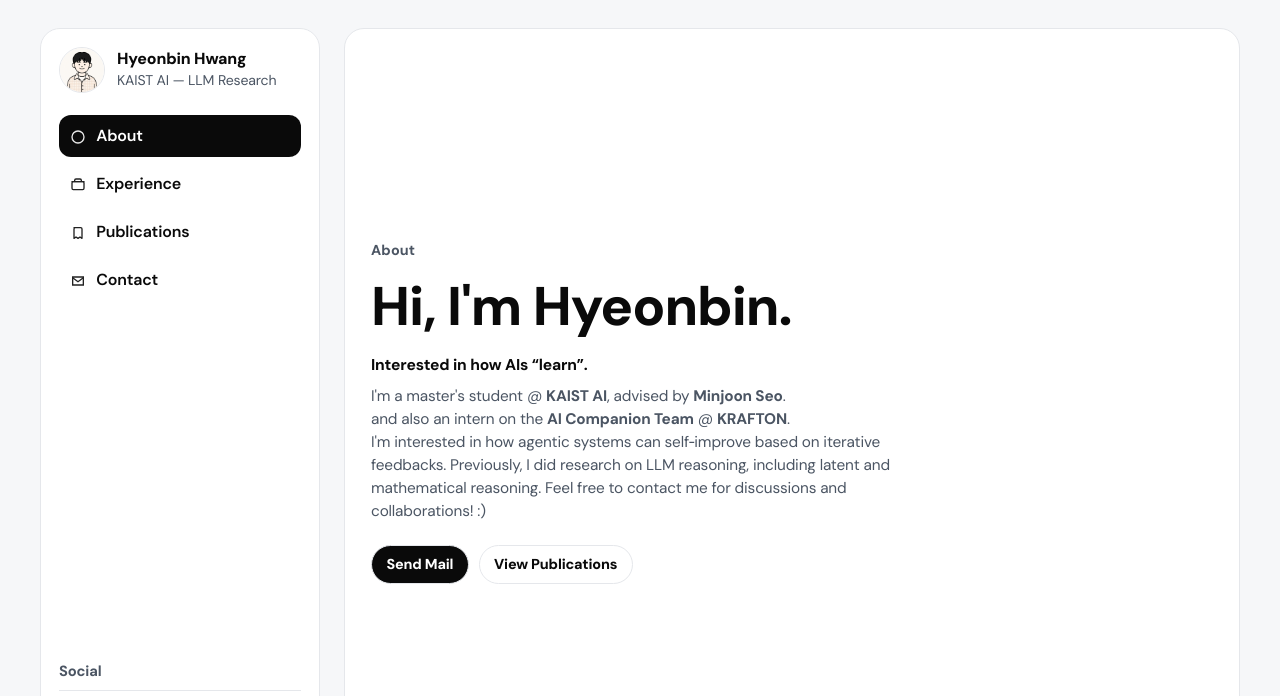
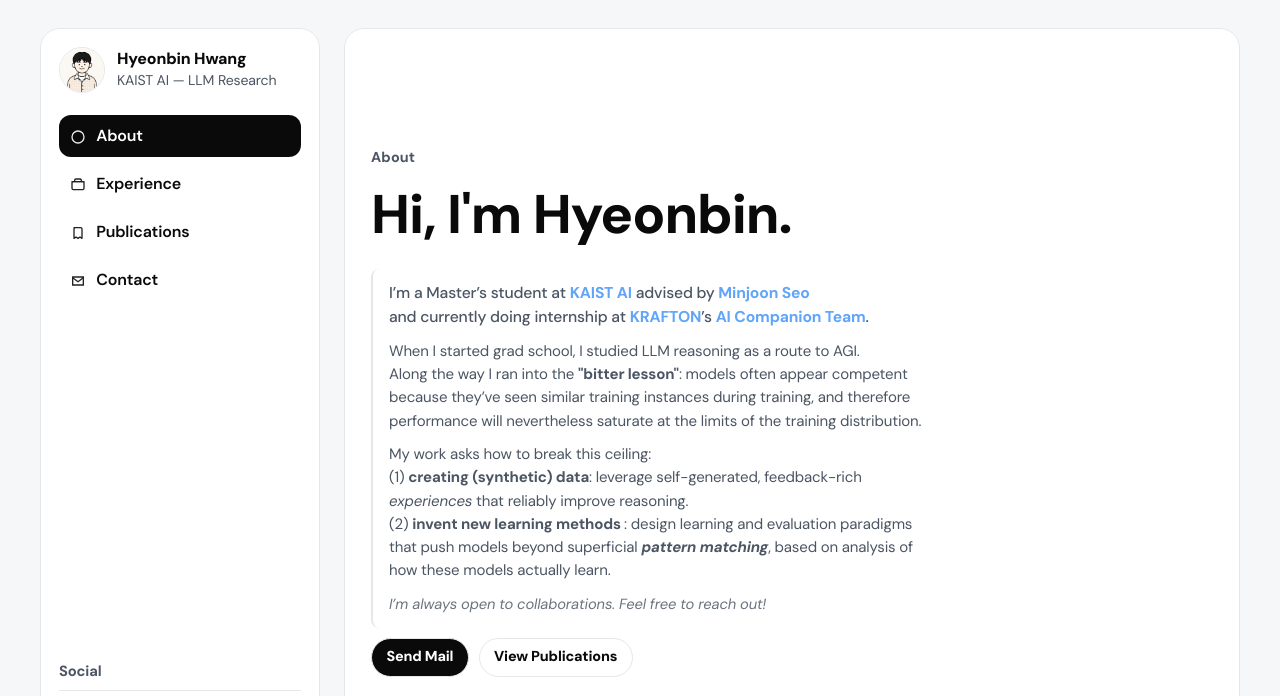
Before and after one commit to hbin0701/hbin0701.github.io, a plain HTML site: page index.html in a window 1280 px wide. Shown: the top 696 px of the page. Drawn offline with Linux system fonts and the light colour scheme; a web font is replaced by a local one.

Commit message:
update intro

```diff
--- a/index.html
+++ b/index.html
@@ -125,21 +125,52 @@
             <section id="about" class="panel panel-hero reveal">
                 <div class="panel-inner">
                     <div class="hero-wrap">
+                        <div class="hero-headwrap">
                             <div class="hero-intro">
                                 <p class="eyebrow">About</p>
                             </div>
                             <h2 class="headline hero-head">Hi, I'm Hyeonbin.</h2>
-                        <p class="subhead"><span class="highlight">Interested in how AIs “learn”.</span></p>
-                        <p class="lede">I'm a master's student @ <b>KAIST AI</b>, advised by <b>Minjoon Seo</b>.
-                            <br /> and also an intern on the <b>AI Companion Team</b> @ <b>KRAFTON</b>. <br /> I'm
-                            interested in how agentic systems can self‑improve based on iterative feedbacks.
-                            Previously, I did research on LLM reasoning, including latent and mathematical reasoning.
-                            Feel free to contact me for discussions and collaborations! :) </br>
+                            <blockquote class="md-quote">
+                                <p class="quote-lead"><span>I’m a Master’s student at <a class="palette-blue"
+                                            href="https://gsai.kaist.ac.kr/" target="_blank" rel="noopener"><b>KAIST
+                                                AI</b></a> advised by <a class="palette-blue"
+                                            href="https://scholar.google.com/citations?user=zYze5fIAAAAJ&hl=en"
+                                            target="_blank" rel="noopener"><b>Minjoon
+                                                Seo</b></a><br /> and currently doing internship at <a
+                                            class="palette-blue" href="https://krafton.com/en/games/" target="_blank"
+                                            rel="noopener"><b>KRAFTON</b></a>’s
+                                        <a class="palette-blue" href="https://www.youtube.com/watch?v=wEKUSMqrbzQ"
+                                            target="_blank" rel="noopener"><b>AI Companion Team</b></a>.</span>
                                 </p>
 
+                                <p>When I started grad school, I studied LLM reasoning as a route to AGI. </br> Along
+                                    the way
+                                    I ran into the <b>"bitter lesson"</b>: models often appear competent because they’ve
+                                    seen similar training instances during training, and therefore performance will
+                                    nevertheless saturate
+                                    at the limits of the training distribution.</p>
+
+                                <p>My work asks how to break this ceiling: <br />
+
+                                    (1) <b>creating
+                                        (synthetic)
+                                        data</b>:
+                                    leverage self-generated,
+                                    feedback-rich <i>experiences</i> that reliably improve reasoning. <br /> (2)
+                                    <b>invent new learning methods
+                                    </b>:
+                                    design learning and evaluation paradigms that push models beyond
+                                    superficial
+                                    <b><i>pattern matching</i></b>, based on analysis of how these models actually
+                                    learn.
+                                </p>
+
+                                <p class="quote-note">I’m always open to collaborations. Feel free to reach out! </p>
+                            </blockquote>
                             <div class="cta-row">
                                 <a class="btn" href="mailto:hbin0701@kaist.ac.kr">Send Mail</a>
                                 <a class="btn ghost" href="#publications">View Publications</a>
+                            </div>
                         </div>
                     </div>
                 </div>
@@ -156,7 +187,8 @@
                                             class="flag-subtitle">AI Companion Team</span></span>
                                     <span class="time-wrapper"><span class="time">2025 ~</span></span>
                                 </div>
-                                <div class="desc">PUBG Ally <br />(May ~ Feb.)</div>
+                                <div class="desc"><a href="https://www.youtube.com/watch?v=wEKUSMqrbzQ" target="_blank"
+                                        rel="noopener">PUBG Ally</a> <br />(May ~ Feb.)</div>
                             </div>
                         </li>
                         <li>
--- a/script.js
+++ b/script.js
@@ -43,32 +43,7 @@ document.addEventListener('DOMContentLoaded', () => {
   showPanel(initial);
   history.replaceState(null, '', `#${initial}`);
 
-  // Typing effect for hero headline
-  const typeHero = () => {
-    const head = document.querySelector('.hero-head');
-    if (!head) return;
-    const full = head.getAttribute('data-full') || head.textContent.trim();
-    head.setAttribute('data-full', full);
-    head.textContent = '';
-    const caret = document.createElement('span');
-    caret.className = 'typing-caret';
-    head.appendChild(caret);
-    let i = 0;
-    const tick = () => {
-      if (!head.isConnected) return; // safety
-      if (i <= full.length) {
-        head.firstChild && head.firstChild.nodeType === 3 && head.removeChild(head.firstChild);
-        caret.insertAdjacentText('beforebegin', full.slice(0, i));
-        i += 1;
-        setTimeout(tick, i < 6 ? 80 : 45); // slightly faster as it goes
-      } else {
-        // keep caret blinking
-      }
-    };
-    tick();
-  };
-
-  if (initial === 'about') setTimeout(typeHero, 150);
+  // Remove typing effect for a cleaner, calmer hero headline
 
   // Animate experience cards when visible
   const animEls = document.querySelectorAll('.animate-on-show, .tl-content');
--- a/styles.css
+++ b/styles.css
@@ -410,35 +410,113 @@ a:hover {
     margin-bottom: 12px;
 }
 
-.subhead {
-    margin: 0 0 8px;
-    color: var(--muted);
-    font-size: .98rem;
-}
-
-.highlight {
-    position: relative;
+/* subhead/highlight styles removed */
+
+/* About layout enhancements */
+.hero-headwrap {
+    display: grid;
+    align-content: start;
+}
+
+/* removed lede-2 (second paragraph) styling */
+
+/* remove research card styles */
+
+/* Badges: calmer contrast, tighter spacing */
+.badge-group {
+    gap: 8px;
+    margin: 10px 0 10px;
+}
+
+.badge {
+    background: var(--bg-soft);
+    border-color: var(--border);
     color: var(--ink);
     font-weight: 700;
 }
 
-.highlight::after {
+/* Key points: subtle bullets */
+.key-points {
+    list-style: none;
+    padding-left: 0;
+}
+
+.key-points li {
+    position: relative;
+    padding-left: 14px;
+}
+
+.key-points li::before {
     content: "";
     position: absolute;
     left: 0;
-    right: 0;
-    bottom: 2px;
-    height: 0.6em;
-    background: linear-gradient(180deg, rgba(255, 235, 59, .0) 0%, rgba(255, 235, 59, .45) 100%);
-    z-index: -1;
-    border-radius: 4px;
-}
-
-.lede {
-    margin: 0 0 12px;
-    color: var(--muted);
-    font-size: .96rem;
-}
+    top: 0.65em;
+    width: 6px;
+    height: 6px;
+    border-radius: 999px;
+    background: var(--ink);
+    opacity: .2;
+}
+
+/* Markdown-like blockquote for About */
+.md-quote {
+    margin: 8px 0 0;
+    padding: 12px 14px 12px 16px;
+    border-left: 2px solid var(--border);
+    background: transparent;
+    border-radius: 8px;
+    font-size: .94rem;
+    line-height: 1.55;
+}
+
+.md-quote p {
+    margin: 0 0 10px;
+    color: var(--muted);
+}
+
+.md-quote p:last-child {
+    margin-bottom: 0;
+}
+
+/* Blockquote variants */
+.quote-lead {
+    color: var(--ink);
+    font-weight: 500;
+    font-size: .98rem;
+}
+
+.lead-strong {
+    font-weight: 800;
+}
+
+/* Subtle palette blue for named entities */
+.palette-blue {
+    color: #60a5fa;
+    /* lighter blue */
+}
+
+.quote-note {
+    color: var(--muted);
+    font-style: italic;
+    font-weight: 400;
+    font-size: .92rem;
+    opacity: .82;
+}
+
+/* Small, gray inline de-emphasis */
+.inline-muted {
+    color: var(--muted);
+    font-size: .86em;
+    font-weight: 400;
+}
+
+@media (max-width: 980px) {
+    .about-grid {
+        grid-template-columns: 1fr;
+    }
+}
+
+/* lede style removed; paragraphs default */
 
 /* Typing caret */
 .typing-caret {
```
Lines whose indentation alone changed are shown as unchanged.
